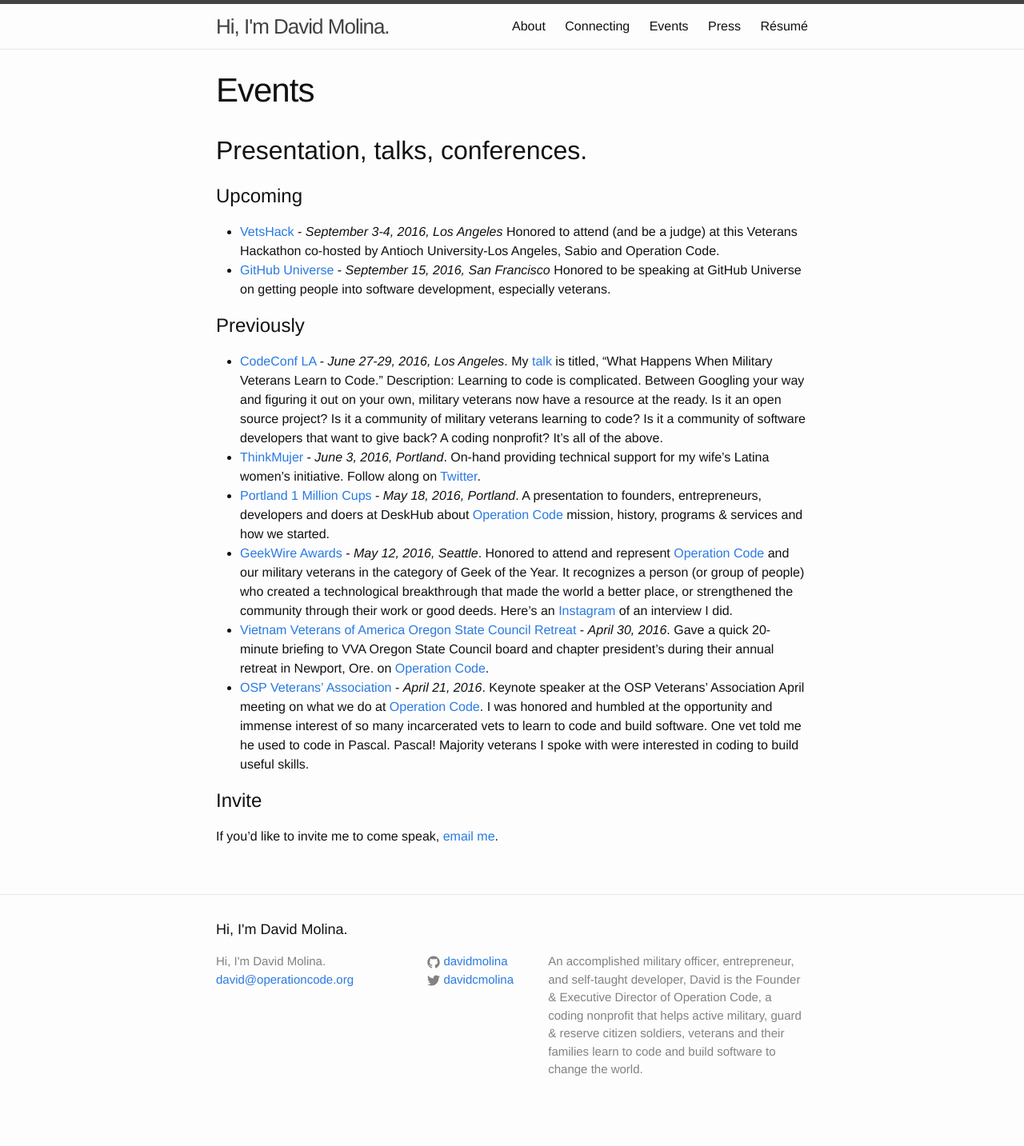
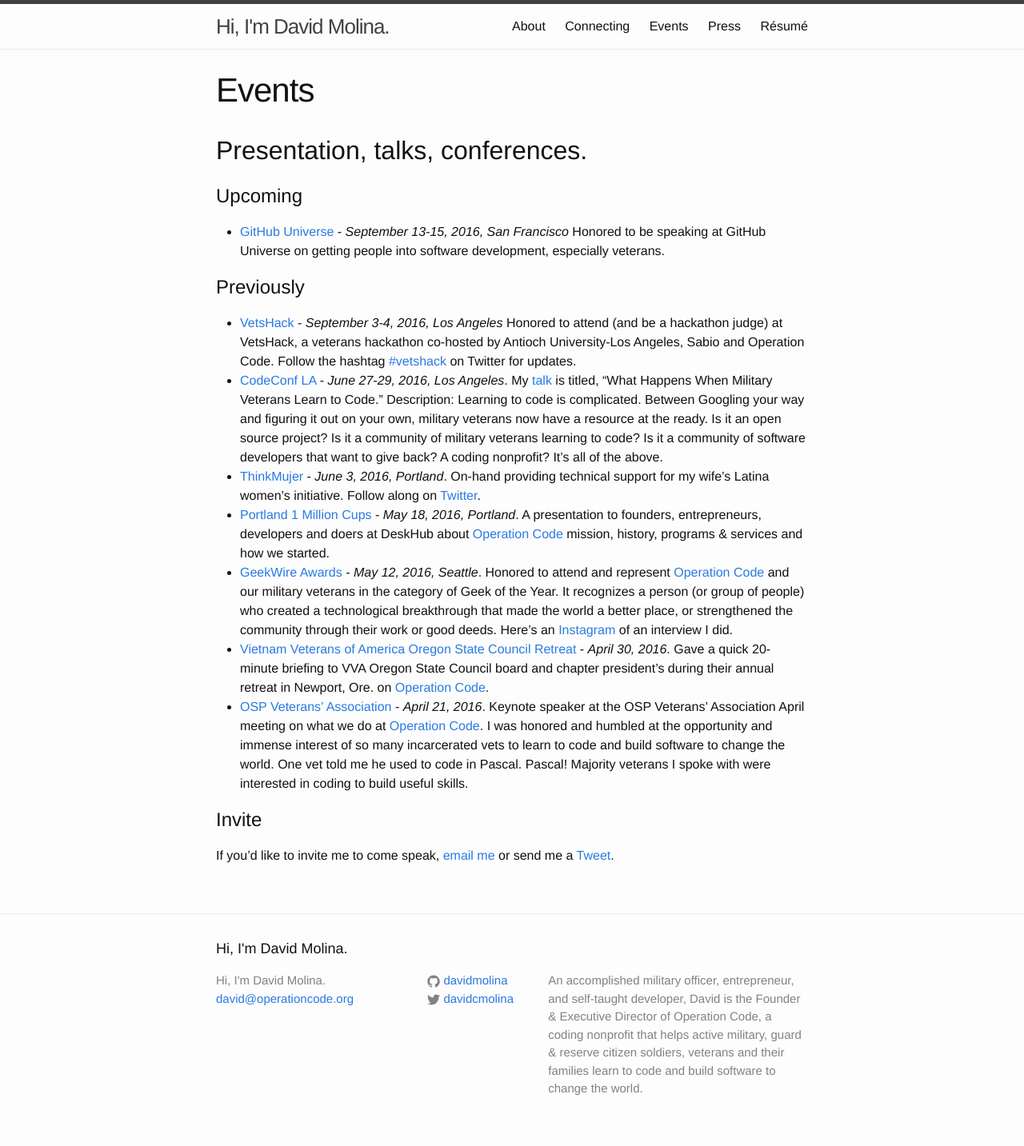
Before and after one commit to davidmolina/davidmolina.github.io, a Jekyll site: the page built from events.md, in a window 1280 px wide. Shown: the whole page at 80% size. Built offline with Jekyll 4.4.1, drawn with Linux system fonts in a browser that asks for light colours; before the commit the page ends 1409 px from its top, so only the background shows below that.

Commit message:
Add VetsHack to previously

```diff
--- a/events.md
+++ b/events.md
@@ -7,16 +7,16 @@
 ## Presentation, talks, conferences.
 
 # Upcoming
-- [VetsHack](http://vetshack.us) - *September 3-4, 2016, Los Angeles* Honored to attend (and be a judge) at this Veterans Hackathon co-hosted by Antioch University-Los Angeles, Sabio and Operation Code.
-- [GitHub Universe](http://githubuniverse.com) - *September 15, 2016, San Francisco* Honored to be speaking at GitHub Universe on getting people into software development, especially veterans.
+- [GitHub Universe](http://githubuniverse.com) - *September 13-15, 2016, San Francisco* Honored to be speaking at GitHub Universe on getting people into software development, especially veterans.
 
 # Previously
+- [VetsHack](http://vetshack.us) - *September 3-4, 2016, Los Angeles* Honored to attend (and be a hackathon judge) at VetsHack, a veterans hackathon co-hosted by Antioch University-Los Angeles, Sabio and Operation Code. Follow the hashtag [#vetshack](https://twitter.com/search?q=%23vetshack) on Twitter for updates.
 - [CodeConf LA](http://codeconf.com) - *June 27-29, 2016, Los Angeles*. My [talk](http://codeconf.com/speakers/david-molina.html) is titled, "What Happens When Military Veterans Learn to Code." Description: Learning to code is complicated. Between Googling your way and figuring it out on your own, military veterans now have a resource at the ready. Is it an open source project? Is it a community of military veterans learning to code? Is it a community of software developers that want to give back? A coding nonprofit? It's all of the above.
 - [ThinkMujer](http://thinkmujer.com) - *June 3, 2016, Portland*. On-hand providing technical support for my wife's Latina women's initiative. Follow along on [Twitter](https://twitter.com/thinkmujer).
 - [Portland 1 Million Cups](http://www.meetup.com/1-Million-Cups-Portland/events/230137614/) - *May 18, 2016, Portland*. A presentation to founders, entrepreneurs, developers and doers at DeskHub about [Operation Code](https://operationcode.org) mission, history, programs & services and how we started.
 - [GeekWire Awards](http://www.geekwire.com/2016/geek-year-2016-vote-now-geekwire-awards/) - *May 12, 2016, Seattle*. Honored to attend and represent [Operation Code](https://operationcode.org) and our military veterans in the category of Geek of the Year. It recognizes a person (or group of people) who created a technological breakthrough that made the world a better place, or strengthened the community through their work or good deeds. Here's an [Instagram](https://www.instagram.com/p/BFVFxSKRUvd/?taken-by=davidcmolina) of an interview I did.
 - [Vietnam Veterans of America Oregon State Council Retreat](https://vva.org/what-we-do/our-members/chapters/?gmw_post=chapter&gmw_address%5B%5D=&gmw_state=Oregon&gmw_distance=100&gmw_units=imperial&gmw_form=7&gmw_per_page=-1&gmw_lat=&gmw_lng=&gmw_px=pt&action=gmw_post) - *April 30, 2016*. Gave a quick 20-minute briefing to VVA Oregon State Council board and chapter president's during their annual retreat in Newport, Ore. on [Operation Code](https://operationcode.org).
-- [OSP Veterans' Association](https://www.oregon.gov/doc/OPS/PRISON/docs/Veterans_Club.pdf) - *April 21, 2016*. Keynote speaker at the OSP Veterans' Association April meeting on what we do at [Operation Code](https://operationcode.org). I was honored and humbled at the opportunity and immense interest of so many incarcerated vets to learn to code and build software. One vet told me he used to code in Pascal. Pascal! Majority veterans I spoke with were interested in coding to build useful skills.
+- [OSP Veterans' Association](https://www.oregon.gov/doc/OPS/PRISON/docs/Veterans_Club.pdf) - *April 21, 2016*. Keynote speaker at the OSP Veterans' Association April meeting on what we do at [Operation Code](https://operationcode.org). I was honored and humbled at the opportunity and immense interest of so many incarcerated vets to learn to code and build software to change the world. One vet told me he used to code in Pascal. Pascal! Majority veterans I spoke with were interested in coding to build useful skills.
 
 # Invite
-If you'd like to invite me to come speak, [email me](mailto:david@operationcode.org).
+If you'd like to invite me to come speak, [email me](mailto:david@operationcode.org) or send me a [Tweet](https://twitter.com/davidcmolina).
```
